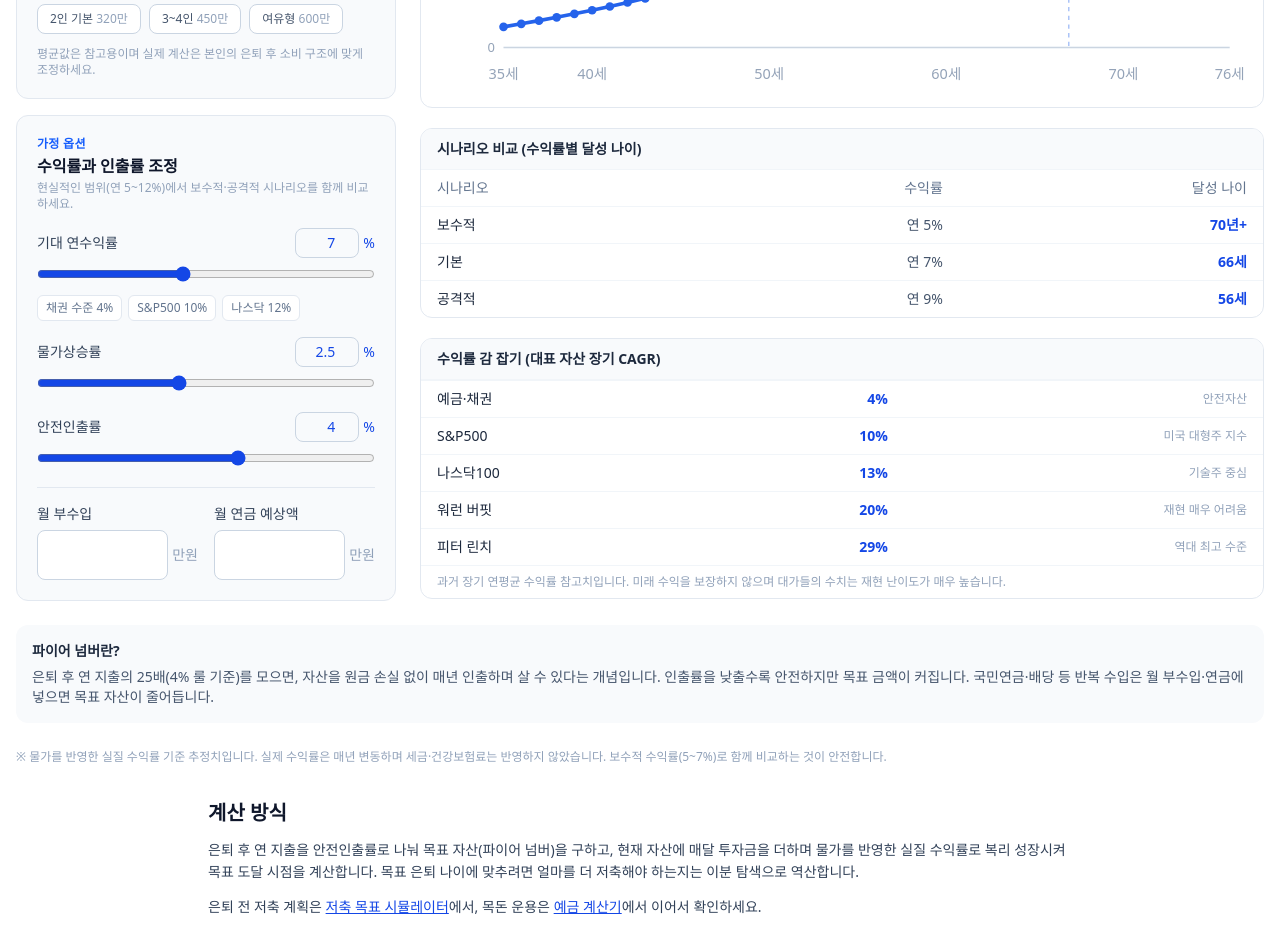
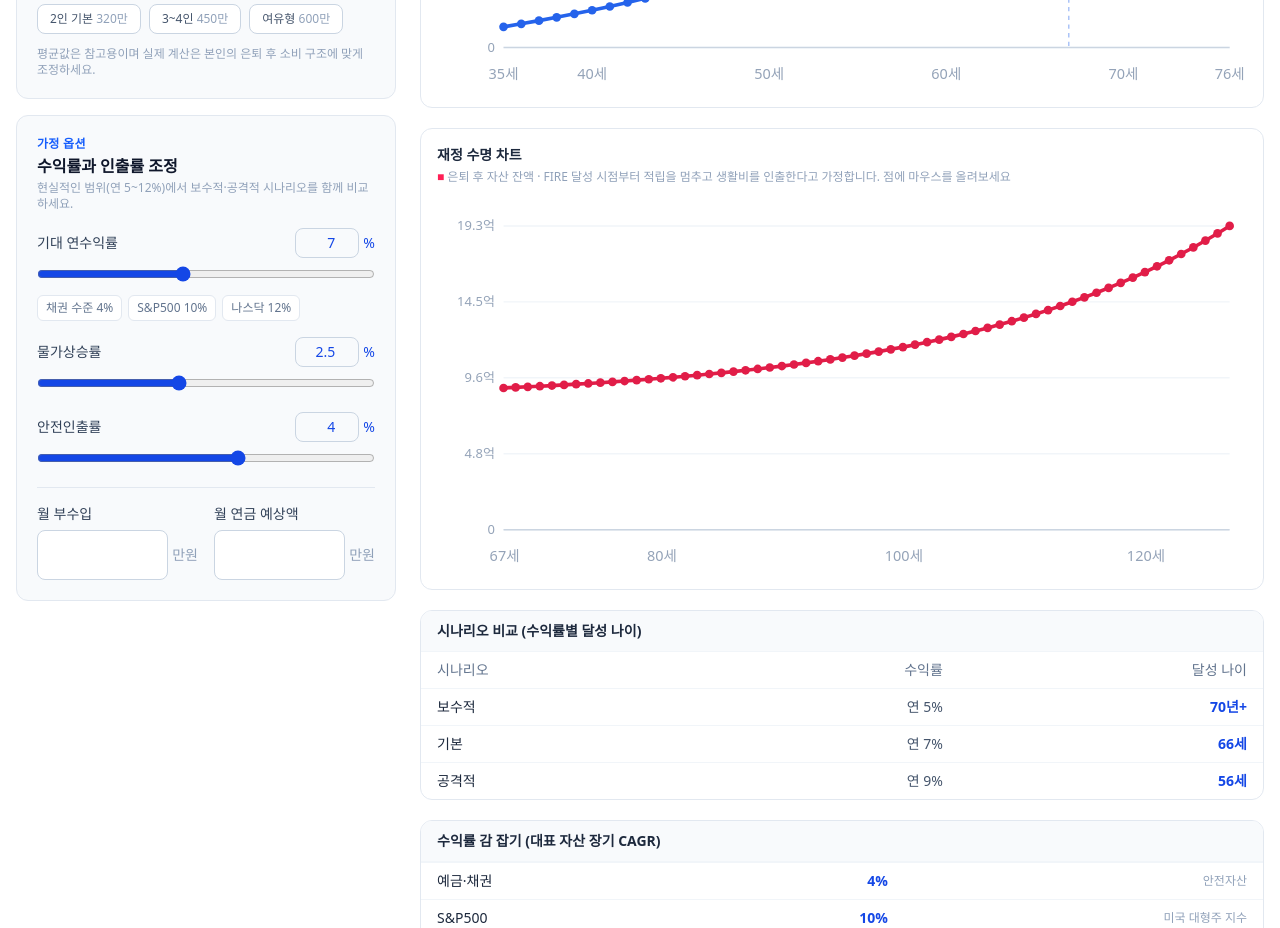
Before and after one commit to parkdane/pay-calc, a Next.js app: page /calc/fire in a window 1280 px wide. Shown: the part 1160-2088 px from the top of the page. Built offline with nearby package versions, Linux system fonts and the light colour scheme.

Commit message:
fire calculator: 재정 수명 차트 추가

```diff
--- a/components/FireCalc.tsx
+++ b/components/FireCalc.tsx
@@ -130,18 +130,24 @@ export default function FireCalc() {
       fireTypeDesc = "여행·취미 여유가 있는 풍족형 시나리오입니다.";
     }
 
-    // 자산 소진 나이
+    // 자산 소진 나이 + 연도별 경로 (재정 수명 차트용)
     let depletionAge: number | null = null;
+    const depletionPath: { age: number; asset: number }[] = [];
     if (reachAge !== null) {
       let c = fireNumber;
       const exp = netMonthly * 10000;
       let m = 0;
       const cap = 12 * 60;
+      depletionPath.push({ age: reachAge, asset: Math.max(c, 0) });
       while (c > 0 && m < cap) {
         c = c * (1 + mRet) - exp;
         m++;
+        if (m % 12 === 0) depletionPath.push({ age: reachAge + m / 12, asset: Math.max(c, 0) });
       }
       depletionAge = m >= cap ? null : reachAge + m / 12;
+      if (depletionAge !== null && depletionPath[depletionPath.length - 1].asset > 0) {
+        depletionPath.push({ age: depletionAge, asset: 0 });
+      }
     }
 
     return {
@@ -156,6 +162,7 @@ export default function FireCalc() {
       fireType,
       fireTypeDesc,
       depletionAge,
+      depletionPath,
       annualExpense,
       netMonthly,
       path,
@@ -372,6 +379,9 @@ export default function FireCalc() {
         {/* 성장 차트 */}
         <GrowthChart path={r.path} reachAge={r.reachAge} />
 
+        {/* 재정 수명 차트 */}
+        <DepletionChart path={r.depletionPath} depletionAge={r.depletionAge} />
+
         {/* 시나리오 비교 */}
         <div className="overflow-hidden rounded-xl border border-slate-200">
           <div className="border-b border-slate-100 bg-slate-50 px-4 py-2.5 text-sm font-semibold text-slate-800">
@@ -586,6 +596,124 @@ function GrowthChart({
   );
 }
 
+// ── 재정 수명 차트: 은퇴(FIRE 달성) 후 자산이 얼마나 버티는지 ──
+function DepletionChart({
+  path,
+  depletionAge,
+}: {
+  path: { age: number; asset: number }[];
+  depletionAge: number | null;
+}) {
+  const [hover, setHover] = useState<number | null>(null);
+  if (path.length < 2) {
+    return (
+      <div className="rounded-xl border border-slate-200 bg-white p-6 text-center text-sm text-slate-400">
+        FIRE 달성 시점이 계산되면 재정 수명 차트가 표시됩니다.
+      </div>
+    );
+  }
+  const W = 560,
+    H = 260,
+    padL = 46,
+    padR = 12,
+    padT = 20,
+    padB = 30;
+  const maxVal = Math.max(...path.map((p) => p.asset));
+  const minAge = path[0].age,
+    maxAge = path[path.length - 1].age;
+  const x = (a: number) => padL + ((a - minAge) / (maxAge - minAge || 1)) * (W - padL - padR);
+  const y = (v: number) => H - padB - (v / (maxVal || 1)) * (H - padT - padB);
+  const line = path.map((p, i) => `${i === 0 ? "M" : "L"} ${x(p.age).toFixed(1)} ${y(p.asset).toFixed(1)}`).join(" ");
+  const eokShort = (n: number) =>
+    n / 100000000 >= 1 ? (n / 100000000).toFixed(1) + "억" : Math.round(n / 10000).toLocaleString("ko-KR") + "만";
+
+  const span = maxAge - minAge;
+  const step = span <= 20 ? 5 : span <= 50 ? 10 : 20;
+  const xTicks: number[] = [];
+  for (let a = Math.ceil(minAge / step) * step; a <= maxAge; a += step) xTicks.push(a);
+  if (xTicks.length === 0 || xTicks[0] - minAge > step * 0.4) xTicks.unshift(Math.round(minAge));
+  if (maxAge - xTicks[xTicks.length - 1] > step * 0.4) xTicks.push(Math.round(maxAge));
+
+  const yTicks = [0, 0.25, 0.5, 0.75, 1].map((f) => f * maxVal);
+
+  return (
+    <div className="rounded-xl border border-slate-200 bg-white p-4">
+      <p className="mb-1 text-sm font-semibold text-slate-800">재정 수명 차트</p>
+      <p className="mb-3 text-xs text-slate-400">
+        <span className="text-rose-500">■</span> 은퇴 후 자산 잔액 · FIRE 달성 시점부터 적립을 멈추고 생활비를
+        인출한다고 가정합니다. 점에 마우스를 올려보세요
+      </p>
+      <svg viewBox={`0 0 ${W} ${H}`} className="w-full" preserveAspectRatio="xMidYMid meet">
+        {yTicks.map((v, i) => (
+          <g key={`y-${i}`}>
+            <line x1={padL} y1={y(v)} x2={W - padR} y2={y(v)} stroke="#f1f5f9" />
+            <text x={padL - 6} y={y(v) + 3} fontSize="9" fill="#94a3b8" textAnchor="end">
+              {v === 0 ? "0" : eokShort(v)}
+            </text>
+          </g>
+        ))}
+        <line x1={padL} y1={H - padB} x2={W - padR} y2={H - padB} stroke="#cbd5e1" />
+
+        {depletionAge !== null && depletionAge >= minAge && depletionAge <= maxAge && (
+          <g>
+            <line
+              x1={x(depletionAge)}
+              y1={padT}
+              x2={x(depletionAge)}
+              y2={H - padB}
+              stroke="#e11d48"
+              strokeDasharray="3 3"
+              strokeOpacity="0.4"
+            />
+            <text x={x(depletionAge)} y={padT - 6} fontSize="9" fill="#e11d48" textAnchor="middle">
+              소진 {Math.round(depletionAge)}세
+            </text>
+          </g>
+        )}
+
+        <path d={line} fill="none" stroke="#e11d48" strokeWidth="2.5" />
+
+        {path.map((p, i) => (
+          <circle
+            key={i}
+            cx={x(p.age)}
+            cy={y(p.asset)}
+            r={hover === i ? 5 : 3}
+            fill="#e11d48"
+            onMouseEnter={() => setHover(i)}
+            onMouseLeave={() => setHover(null)}
+            style={{ cursor: "pointer" }}
+          />
+        ))}
+
+        {hover !== null &&
+          (() => {
+            const p = path[hover];
+            const boxX = Math.min(x(p.age) + 6, W - 108);
+            const boxY = Math.max(y(p.asset) - 44, 2);
+            return (
+              <g>
+                <rect x={boxX} y={boxY} width="104" height="38" rx="4" fill="#1e293b" />
+                <text x={boxX + 6} y={boxY + 16} fontSize="11" fill="#fff">
+                  {Math.round(p.age)}세
+                </text>
+                <text x={boxX + 6} y={boxY + 30} fontSize="11" fill="#fda4af">
+                  잔액 {eokShort(p.asset)}
+                </text>
+              </g>
+            );
+          })()}
+
+        {xTicks.map((a, i) => (
+          <text key={`x-${i}`} x={x(a)} y={H - 8} fontSize="10" fill="#94a3b8" textAnchor="middle">
+            {Math.round(a)}세
+          </text>
+        ))}
+      </svg>
+    </div>
+  );
+}
+
 function Card({ label, value, sub, highlight }: { label: string; value: string; sub?: string; highlight?: boolean }) {
   return (
     <div className={`rounded-xl border p-4 ${highlight ? "border-blue-200 bg-blue-50" : "border-slate-200 bg-white"}`}>
```
